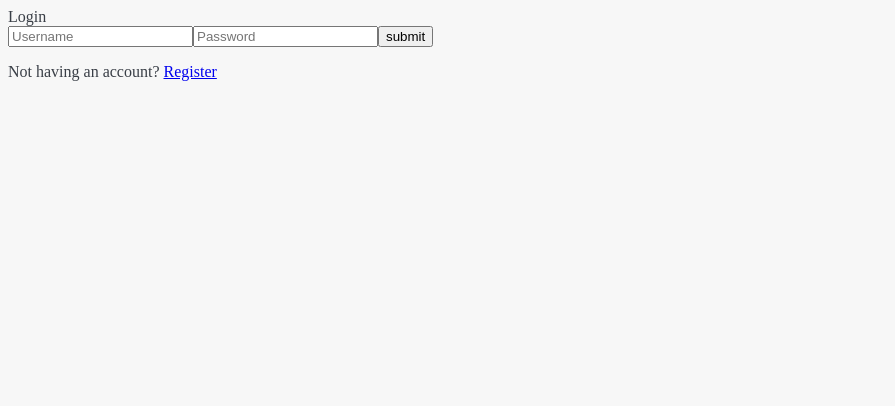
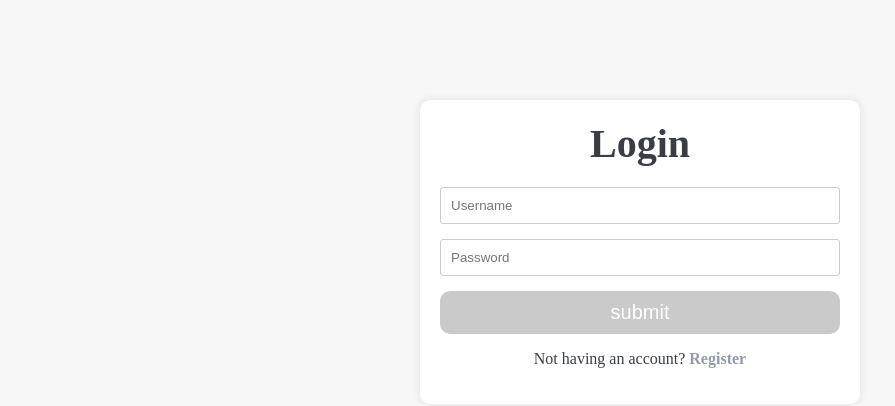
Before and after one commit to Sola0404/bunny-clicker, a React (Vite) app in the folder client/: page /login in a window 1280 px wide. Shown: the top 406 px of the page, without its empty margins (0-895 px from the left). Built offline with nearby package versions, Linux system fonts and the light colour scheme.

Commit message:
Add styles for login and register page

```diff
--- a/client/src/components/SubmitBtn.jsx
+++ b/client/src/components/SubmitBtn.jsx
@@ -5,7 +5,7 @@ const SubmitBtn = () => {
 	const isSubmitting = navigation.state === "submitting";
 
 	return (
-		<button type="submit" disabled={isSubmitting}>
+		<button className="submit-btn" type="submit" disabled={isSubmitting}>
 			{isSubmitting ? "submitting..." : "submit"}
 		</button>
 	);
--- a/client/src/index.css
+++ b/client/src/index.css
@@ -221,3 +221,61 @@ h1 {
 	background-color: var(--dark-hover-color);
 	color: white;
 }
+
+/* Styles for login/register */
+.form-container {
+	max-width: 400px;
+	margin: 100px auto;
+	padding: 20px;
+	background-color: #fff;
+	border-radius: 10px;
+	box-shadow: 0 0 10px rgba(0, 0, 0, 0.1); /* Box shadow */
+}
+
+.form-title {
+	text-align: center;
+	margin-bottom: 20px;
+	font-size: 40px;
+	font-weight: bold;
+}
+
+.form-input {
+	width: 100%;
+	padding: 10px;
+	margin-bottom: 15px;
+	border: 1px solid #ccc; /* Light gray border */
+	border-radius: 3px;
+	box-sizing: border-box;
+}
+
+.submit-btn {
+	width: 100%;
+	padding: 10px;
+	background-color: var(--content-background-color);
+	color: #fff;
+	border: none;
+	border-radius: 10px;
+	cursor: pointer;
+	font-size: 20px;
+}
+
+.submit-btn:hover {
+	background-color: var(--dark-hover-color);
+	transition: all 0.2s ease-in-out;
+}
+
+.link {
+	text-align: center;
+}
+
+.link a {
+	color: var(--primary-text-color);
+	text-decoration: none;
+	font-weight: bold;
+}
+
+.link a:hover {
+	text-decoration: underline;
+	color: var(--dark-hover-color);
+	transition: all 0.2s ease-in-out;
+}
--- a/client/src/pages/Login.jsx
+++ b/client/src/pages/Login.jsx
@@ -18,13 +18,23 @@ export const action = async ({ request }) => {
 
 const Login = () => {
 	return (
-		<div>
+		<div className="form-container">
 			<Form method="post">
-				<div>Login</div>
-				<input type="text" name="username" placeholder="Username" />
-				<input type="password" name="password" placeholder="Password" />
+				<div className="form-title">Login</div>
+				<input
+					type="text"
+					name="username"
+					placeholder="Username"
+					className="form-input"
+				/>
+				<input
+					type="password"
+					name="password"
+					placeholder="Password"
+					className="form-input"
+				/>
 				<SubmitBtn />
-				<p>
+				<p className="link">
 					Not having an account? <Link to="/register">Register</Link>
 				</p>
 			</Form>
--- a/client/src/pages/Register.jsx
+++ b/client/src/pages/Register.jsx
@@ -18,13 +18,23 @@ export const action = async ({ request }) => {
 
 const Register = () => {
 	return (
-		<div>
+		<div className="form-container">
 			<Form method="post">
-				<div>Register</div>
-				<input type="text" name="username" placeholder="Username" />
-				<input type="password" name="password" placeholder="Password" />
+				<div className="form-title">Register</div>
+				<input
+					type="text"
+					name="username"
+					placeholder="Username"
+					className="form-input"
+				/>
+				<input
+					type="password"
+					name="password"
+					placeholder="Password"
+					className="form-input"
+				/>
 				<SubmitBtn />
-				<p>
+				<p className="link">
 					Already having an account? <Link to="/login">Login</Link>
 				</p>
 			</Form>
```
